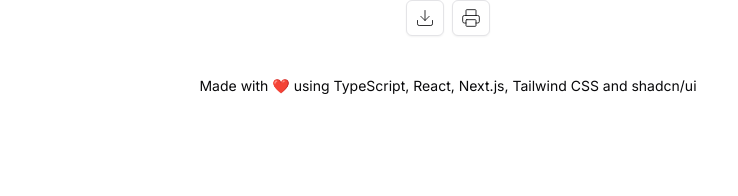
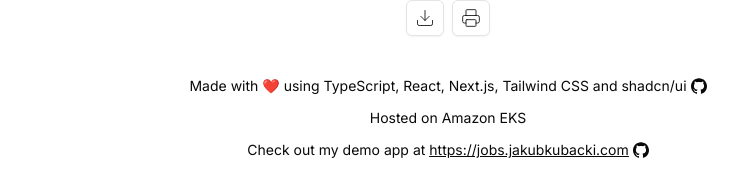
Before and after one commit to jkubacki/cv, a Next.js app: page / in a window 1280 px wide. Shown: the part 4334-4530 px from the top of the page, without its empty margins (192-930 px from the left). Built offline with nearby package versions, Linux system fonts and the light colour scheme; no server answers.

Commit message:
Add link to the demo app

```diff
--- a/app/page.tsx
+++ b/app/page.tsx
@@ -9,6 +9,7 @@
 import Interests from '@/components/sections/Interests/Interests';
 import PrintButton from '@/components/PrintButton';
 import DownloadPDFButton from '@/components/DownlaodPDFButton';
+import { GitHubIcon } from '@/components/icons/GitHubIcon';
 
 export default function Home() {
   return (
@@ -26,10 +27,23 @@
         <DownloadPDFButton />
         <PrintButton />
       </div>
-      <footer className="text-center text-sm mb-3 print:hidden">
-        <p>
+      <footer className="text-center text-sm mb-3 print:hidden flex flex-col gap-3 items-center">
+        <div className="flex items-center gap-1">
           Made with ❤️ using TypeScript, React, Next.js, Tailwind CSS and shadcn/ui
-        </p>
+          <a href="https://github.com/jkubacki/cv" target="_blank"><GitHubIcon className="w-4 h-4" /></a>
+        </div>
+        <div className="flex items-center gap-1">
+          Hosted on Amazon EKS
+        </div>
+        <div className="flex items-center gap-1">
+          Check out my demo app at
+          <div className="underline">
+            <a href="https://jobs.jakubkubacki.com" target="_blank">
+              https://jobs.jakubkubacki.com
+            </a>
+          </div>
+          <a href="https://github.com/jkubacki/jobs-app" target="_blank"><GitHubIcon className="w-4 h-4" /></a>
+        </div>
       </footer>
     </main>
   );
```
